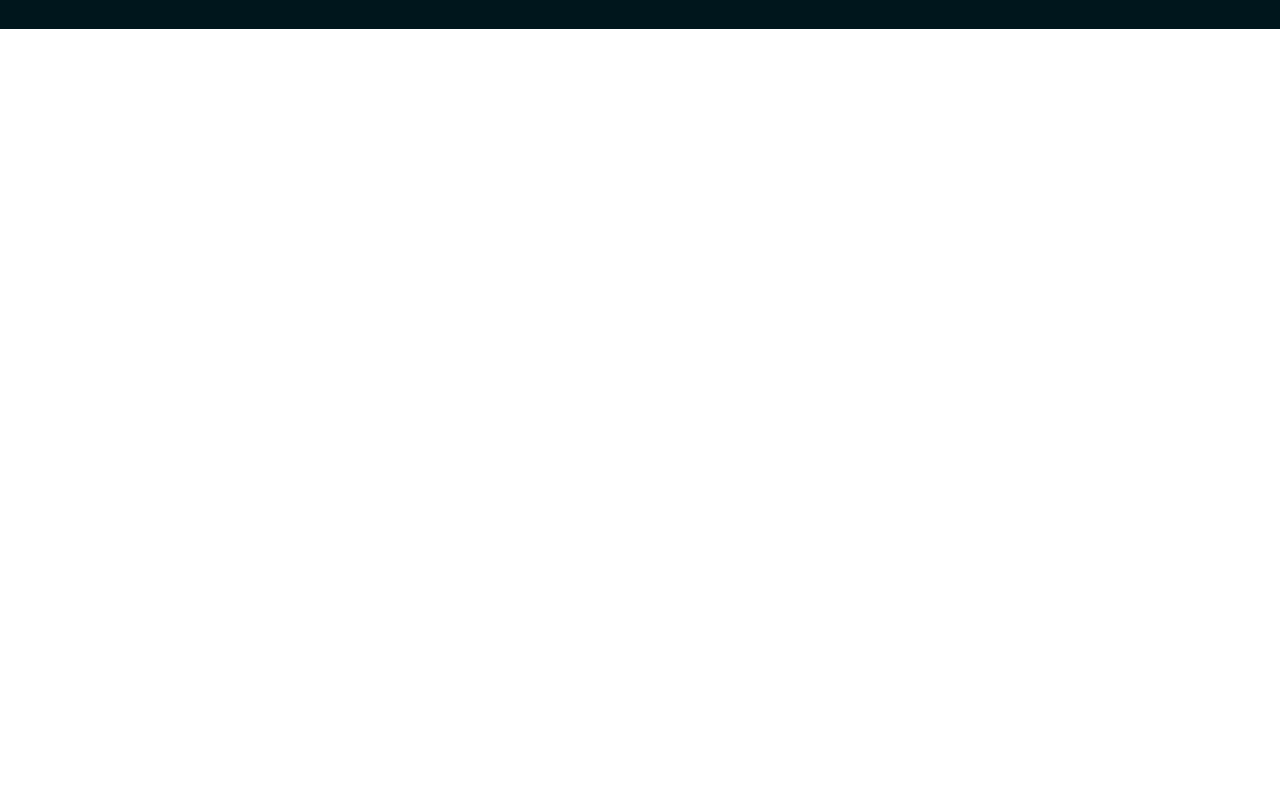
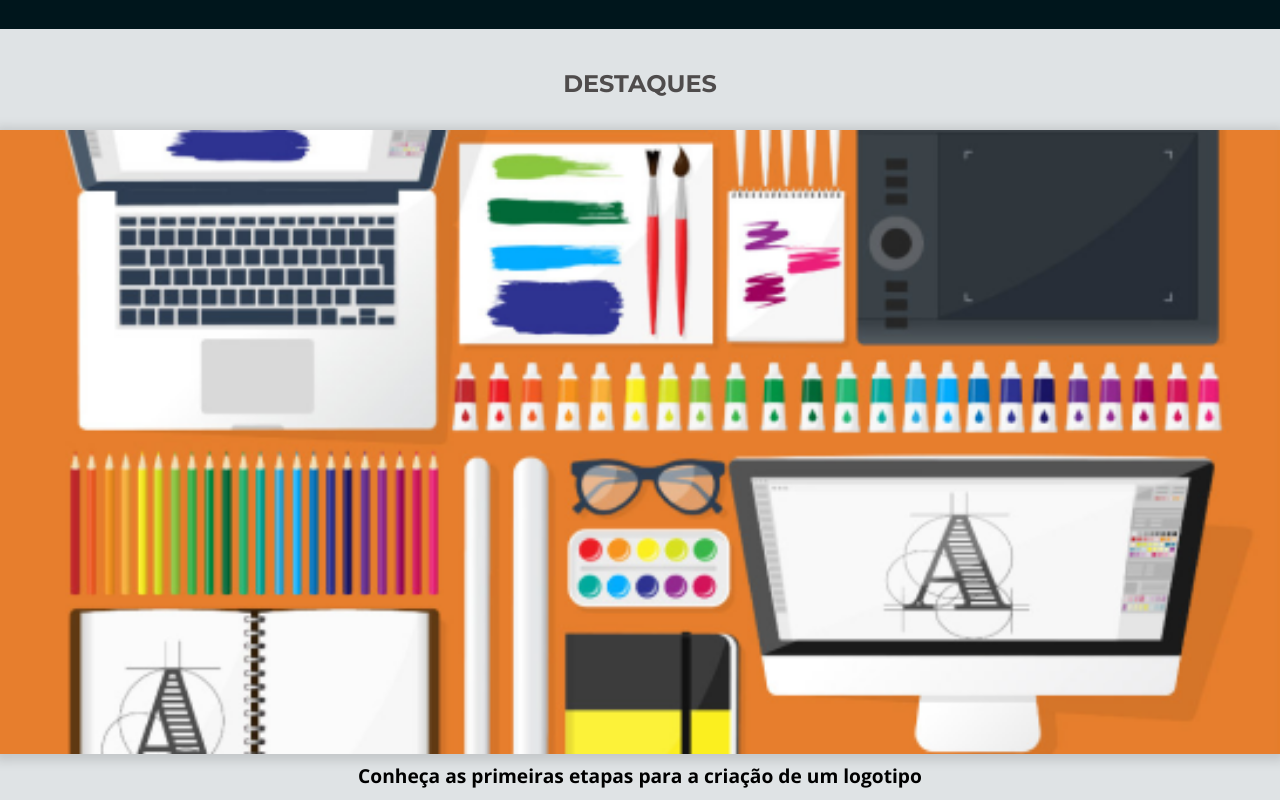
Before and after one commit to muitnep/Apeperia, a plain HTML site: page index.html in a window 1280 px wide. Shown: the part 380-1180 px from the top of the page. Before the commit the page ends 800 px from the top, so only its background shows below. Drawn offline with nearby package versions, Linux system fonts and the light colour scheme.

Commit message:
Efetuado a criação da nova session destaques e alterados alguns arquivos

```diff
--- a/css/base.css
+++ b/css/base.css
@@ -1,7 +1,7 @@
 :root {
     --white: #FFF;
     --light-blue: #DFE3E5;
-    --strong-red: #B72E2E;
+    --dark-red: #B72E2E;
     --dark-grey: #4F4C4C;
     --light-grey: #F7F4F4;
     --medium-grey: #D9D9D9;
@@ -11,6 +11,7 @@
     --border-header-mobile: #103D4A;
     --bg-footer: #333;
     --bg-call-mobile: #00161C;
+    --shadow:#00000020;
 
     --plans-card-start: #56CCF2;
     --plans-card-ultra: #B04CD9;
@@ -43,5 +44,4 @@ body {
     border: 1px solid var(--white);
     border-radius: 5px;
 
-
 }
--- /dev/null
+++ b/css/highlights.css
@@ -0,0 +1,50 @@
+.highlights {
+    background: var(--light-blue);
+
+    padding-top: 2.5rem;
+    padding-bottom: 2rem;
+}
+
+.container {
+
+}
+
+.highlights__title {
+    color: var(--dark-grey);
+
+    font: 700 1.5rem var(--montserrat);
+    text-transform: uppercase;
+    text-align: center;
+
+    margin-bottom: 2rem;
+
+}
+
+.highlights__panel {
+    display: flex;
+    flex-direction: column;
+    align-items: center;
+    margin: 2rem;
+}
+
+.highlights__panel-image {
+    width: 100vw;
+
+    box-shadow: 0 2px 10px 5px var(--shadow);
+
+    margin-bottom: .5rem;
+}
+
+.highlights__panel-text {
+    font-weight: 700;
+    font-size: 1.2rem;
+    line-height: normal;
+}
+
+.highlights__button {
+    color: var(--dark-red);
+
+    border-color: var(--dark-red);
+
+    margin: 0 auto;
+}
--- a/index.html
+++ b/index.html
@@ -10,9 +10,10 @@
 
     <link rel="stylesheet" href="./css/reset.css">
     <link rel="stylesheet" href="./css/base.css">
-    <link rel="stylesheet" href="./css/cabecalho.css">
-    <link rel="stylesheet" href="./css/chamada.css">
-    <link rel="stylesheet" href="./css/planos.css">
+    <link rel="stylesheet" href="./css/header.css">
+    <link rel="stylesheet" href="./css/call.css">
+    <link rel="stylesheet" href="./css/plans.css">
+    <link rel="stylesheet" href="./css/highlights.css">
 
 
 </head>
@@ -37,6 +38,23 @@
             <p class="call_text">Apeperia tem um jeito inovador de comparar e montar aplicativos para pequenas e médias empresas.</p>
             <a href="#" class="call_button button">Conheça os planos</a>
         </section>
+
+        <section class="highlights container">
+            <h2 class="highlights__title">Destaques</h2>
+            <a href="#">
+                <figure class="highlights__panel">
+                    <img src="./img/comecando-criar-logotipo.png" alt="Painel do post sobre criação de logotipo" class="highlights__panel-image">
+                    <figcaption class="highlights__panel-text">Conheça as primeiras etapas para a criação de um logotipo</figcaption>
+                </figure>
+            </a>
+            <a href="#">
+                <figure class="highlights__panel">
+                    <img src="./img/dicas-fotografia.png" alt="Painel do post sobre fotografia com celular" class="highlights__panel-image">
+                    <figcaption class="highlights__panel-text">Veja dicas de como fotografar usando seu celular</figcaption>
+                </figure>
+            </a>
+            <a href="#" class="highlights__button button">Receber destaques por email</a>
+        </section>
     </main>
 </body>
 </html>
```
Also changed, not shown: css/call.css (renamed from css/chamada.css), css/header.css (renamed from css/cabecalho.css), css/plans.css (renamed from css/planos.css).
